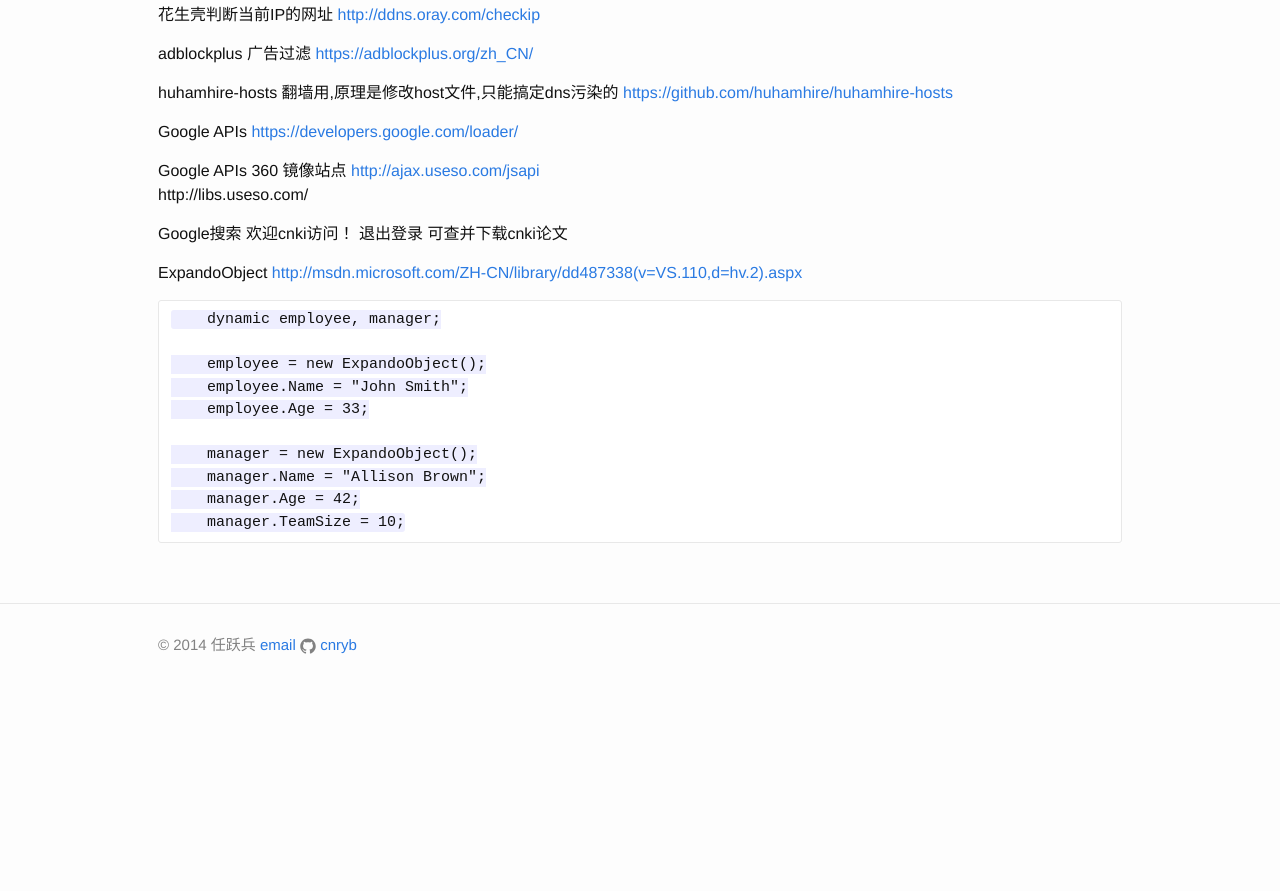
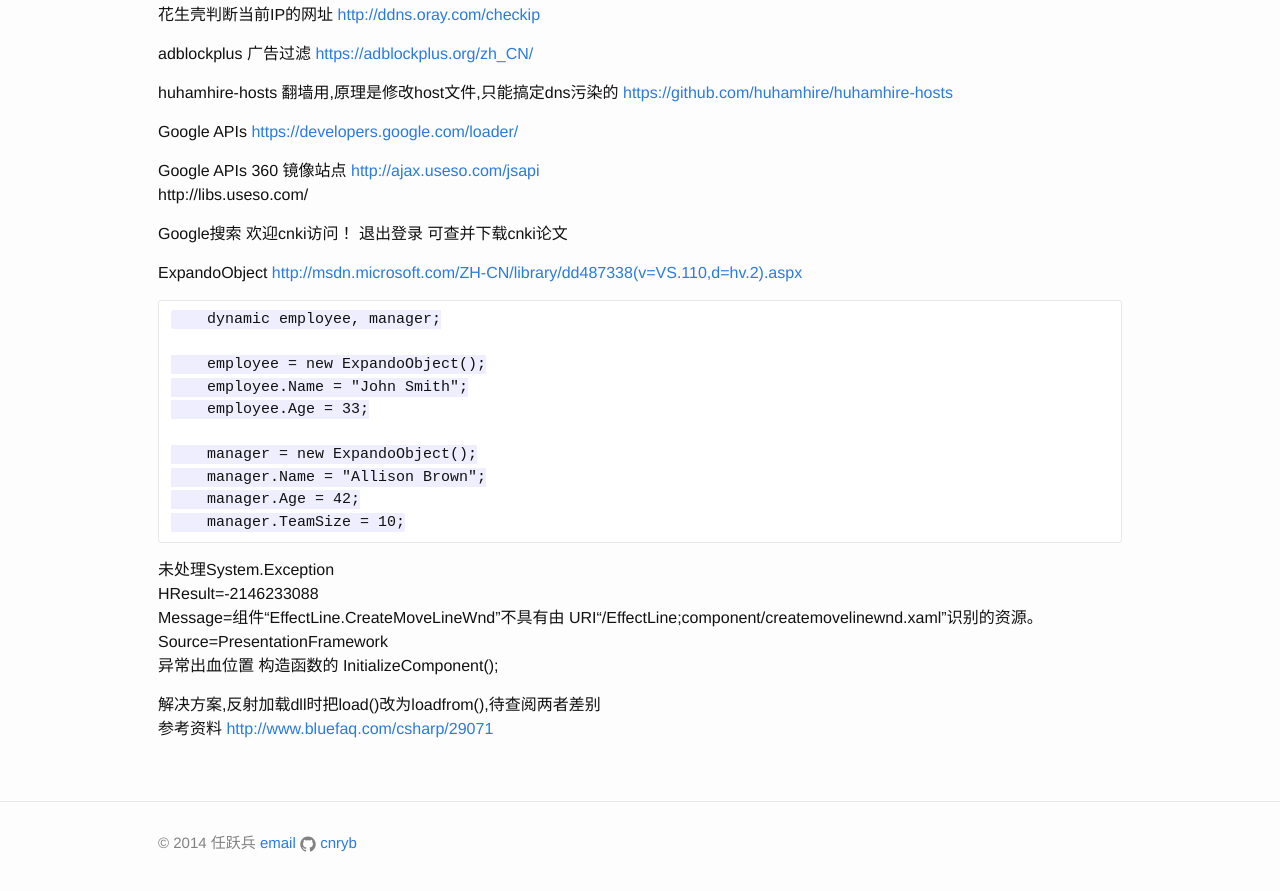
Before and after one commit to cnryb/cnryb.github.io, a Jekyll site: the page built from _posts/2014-11-03-碎碎念.md, in a window 1280 px wide and 900 px high, scrolled down 1101 px. Shown: the top 891 px of the window. Built offline with Jekyll 4.4.1, drawn with Linux system fonts in a browser that asks for light colours; nearby versions of some CDN libraries; comment, search, counter and statistics services are not loaded; before the commit the page ends 1803 px from its top, so only the background shows below that; some of the changed text lies outside the part shown.

Commit message:
组件 不具有由 URI 识别的资源

```diff
--- a/_posts/2014-11-03-碎碎念.md
+++ b/_posts/2014-11-03-碎碎念.md
@@ -106,3 +106,16 @@ ExpandoObject
         manager.Name = "Allison Brown";
         manager.Age = 42;
         manager.TeamSize = 10;
+
+
+
+
+未处理System.Exception
+  HResult=-2146233088
+  Message=组件“EffectLine.CreateMoveLineWnd”不具有由 URI“/EffectLine;component/createmovelinewnd.xaml”识别的资源。
+  Source=PresentationFramework
+异常出血位置 构造函数的 InitializeComponent();
+
+解决方案,反射加载dll时把load()改为loadfrom(),待查阅两者差别
+参考资料
+<http://www.bluefaq.com/csharp/29071>
```
Also changed, not shown: other parts of _posts/2014-11-03-碎碎念.md (+1 -1 lines).
